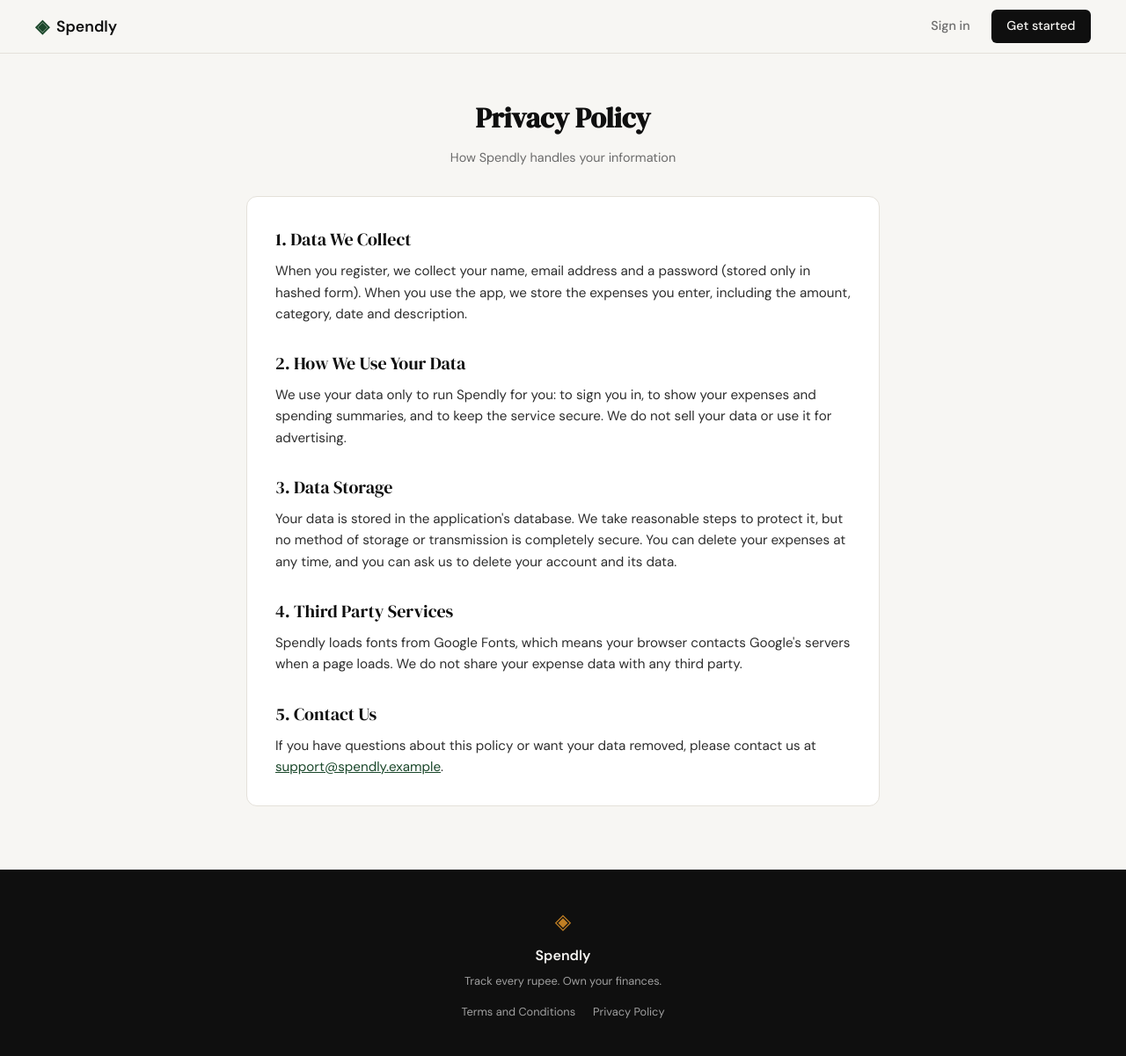
After one commit to Nirmalya45/Expence_tracker, a Flask app: page /privacy in a window 1280 px wide. The commit adds this page. Shown: the whole page at 88% size. Run offline with Flask 3, Linux system fonts and the light colour scheme.

Commit message:
landing: add privacy policy page and route

```diff
--- a/app.py
+++ b/app.py
@@ -25,6 +25,11 @@ def login():
 @app.route("/terms")
 def terms():
     return render_template("terms.html")
+
+
+@app.route("/privacy")
+def privacy():
+    return render_template("privacy.html")
 
 
 # ------------------------------------------------------------------ #
--- a/static/css/style.css
+++ b/static/css/style.css
@@ -410,6 +410,30 @@ a { color: inherit; text-decoration: none; }
     margin-bottom: 1.5rem;
 }
 
+/* Legal pages (terms, privacy) */
+
+.legal-container { max-width: 720px; }
+
+.legal-card h2 {
+    font-family: var(--font-display);
+    font-size: 1.25rem;
+    font-weight: 400;
+    color: var(--ink);
+    margin: 1.75rem 0 0.5rem;
+}
+
+.legal-card h2:first-child { margin-top: 0; }
+
+.legal-card p {
+    font-size: 0.95rem;
+    color: var(--ink-soft);
+}
+
+.legal-card a {
+    color: var(--accent);
+    text-decoration: underline;
+}
+
 .auth-error {
     background: var(--danger-light);
     color: var(--danger);
@@ -507,6 +531,16 @@ a { color: inherit; text-decoration: none; }
     color: var(--ink-faint);
 }
 
+.footer-links {
+    display: flex;
+    gap: 1.25rem;
+    margin-top: 0.5rem;
+    font-size: 0.8rem;
+}
+
+.footer-links a { color: var(--ink-faint); }
+.footer-links a:hover { color: var(--paper); }
+
 /* ------------------------------------------------------------------ */
 /* Responsive                                                          */
 /* ------------------------------------------------------------------ */
--- a/templates/base.html
+++ b/templates/base.html
@@ -34,8 +34,10 @@
             <span class="brand-icon">◈</span>
             <span class="footer-name">Spendly</span>
             <p class="footer-copy">Track every rupee. Own your finances.</p>
-            <a href="{{ url_for('terms') }}">Terms and Conditions</a>
-            <a href="#">Privacy Policy</a>
+            <div class="footer-links">
+                <a href="{{ url_for('terms') }}">Terms and Conditions</a>
+                <a href="{{ url_for('privacy') }}">Privacy Policy</a>
+            </div>
         </div>
     </footer>
 
--- /dev/null
+++ b/templates/privacy.html
@@ -0,0 +1,57 @@
+{% extends "base.html" %}
+
+{% block title %}Privacy Policy — Spendly{% endblock %}
+
+{% block content %}
+
+<section class="auth-section">
+    <div class="auth-container legal-container">
+
+        <div class="auth-header">
+            <h1 class="auth-title">Privacy Policy</h1>
+            <p class="auth-subtitle">How Spendly handles your information</p>
+        </div>
+
+        <div class="auth-card legal-card">
+
+            <h2>1. Data We Collect</h2>
+            <p>
+                When you register, we collect your name, email address and a password
+                (stored only in hashed form). When you use the app, we store the expenses
+                you enter, including the amount, category, date and description.
+            </p>
+
+            <h2>2. How We Use Your Data</h2>
+            <p>
+                We use your data only to run Spendly for you: to sign you in, to show your
+                expenses and spending summaries, and to keep the service secure. We do not
+                sell your data or use it for advertising.
+            </p>
+
+            <h2>3. Data Storage</h2>
+            <p>
+                Your data is stored in the application's database. We take reasonable steps
+                to protect it, but no method of storage or transmission is completely
+                secure. You can delete your expenses at any time, and you can ask us to
+                delete your account and its data.
+            </p>
+
+            <h2>4. Third Party Services</h2>
+            <p>
+                Spendly loads fonts from Google Fonts, which means your browser contacts
+                Google's servers when a page loads. We do not share your expense data with
+                any third party.
+            </p>
+
+            <h2>5. Contact Us</h2>
+            <p>
+                If you have questions about this policy or want your data removed, please
+                contact us at <a href="mailto:support@spendly.example">support@spendly.example</a>.
+            </p>
+
+        </div>
+
+    </div>
+</section>
+
+{% endblock %}
--- a/templates/terms.html
+++ b/templates/terms.html
@@ -5,14 +5,14 @@
 {% block content %}
 
 <section class="auth-section">
-    <div class="auth-container" style="max-width: 720px;">
+    <div class="auth-container legal-container">
 
         <div class="auth-header">
             <h1 class="auth-title">Terms and Conditions</h1>
             <p class="auth-subtitle">Please read these terms before using Spendly</p>
         </div>
 
-        <div class="auth-card">
+        <div class="auth-card legal-card">
 
             <h2>1. Acceptance of Terms</h2>
             <p>
```
